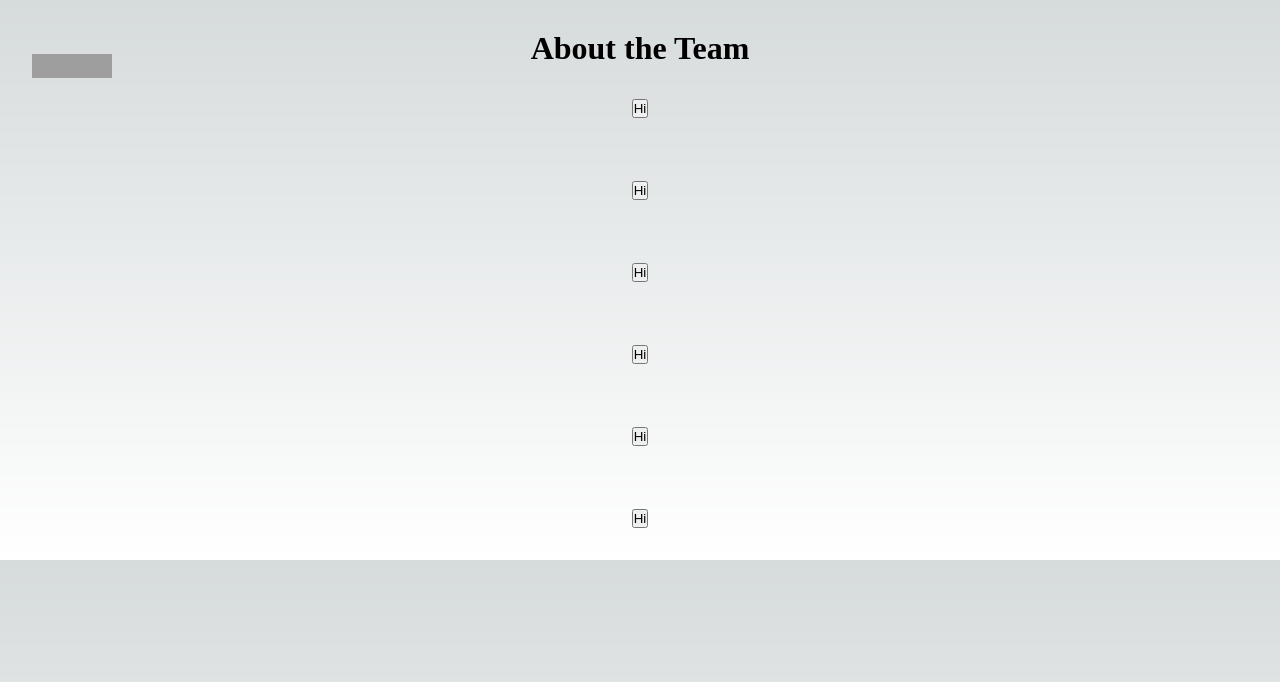
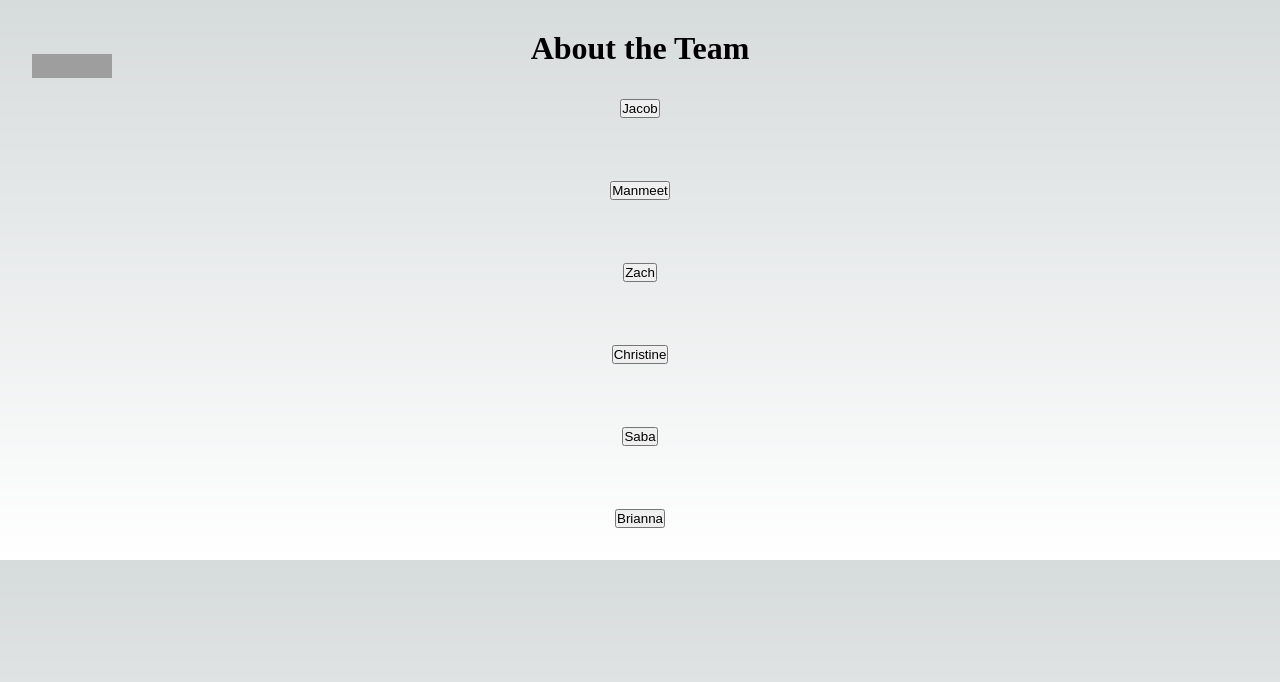
Before and after one commit to jgil325/AI-Audio-Interface, a Next.js app: page /About in a window 1280 px wide. Shown: the top 682 px of the page. Built offline with nearby package versions, Linux system fonts and the light colour scheme; grey boxes are pictures that could not be loaded.

Commit message:
more type fixes

```diff
--- a/src/components/Person.tsx
+++ b/src/components/Person.tsx
@@ -26,7 +26,7 @@ const Person = ({ name, info }: PersonProps) => {
     <PersonContainer>
       {/* <Name>{name}</Name>
       <p>{info}</p> */}
-      <button onClick={() => handleWordClick(name)}>Hi</button>
+      <button onClick={() => handleWordClick(name)}>{name}</button>
     </PersonContainer>
   );
 };
--- a/src/components/RainWords.tsx
+++ b/src/components/RainWords.tsx
@@ -19,8 +19,12 @@ const RainAnimation = keyframes`
   }
 `;
 
+interface WordProps {
+  delay: string;
+}
+
 // WordWrapper: styled div that represents single word
-const WordWrapper = styled.div`
+const WordWrapper = styled.div<WordProps>`
   position: absolute;
   z-index: 100;
   font-size: 1.5rem;
```
